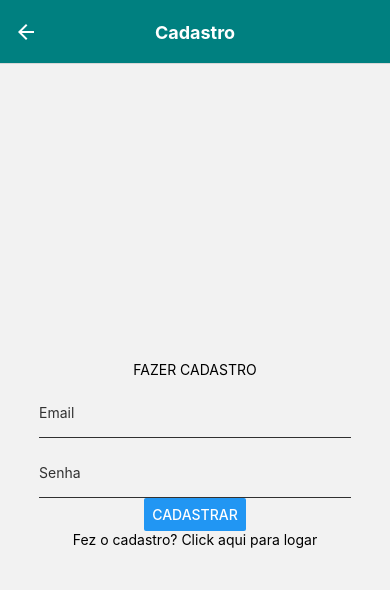
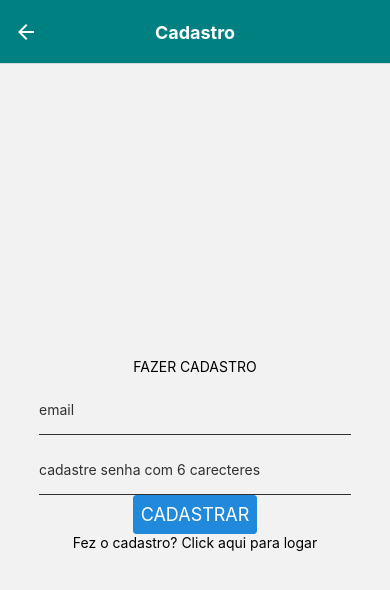
Before and after one commit to Robertobarross/firebase-login, a React Native app: screen /Cadastro in a window 390 px wide. Shown: the top 590 px of the page. Built offline with nearby package versions, Linux system fonts and the light colour scheme.

Commit message:
Update cadastro.js

```diff
--- a/src/pages/cadastro/cadastro.js
+++ b/src/pages/cadastro/cadastro.js
@@ -1,13 +1,9 @@
 import React, { useState } from "react";
-import {
-    View,
-    Text,
-    TextInput,
-    Button
-} from 'react-native';
+import { View, Text, TextInput } from 'react-native';
 import styles from "../cadastro/style";
 import { createUserWithEmailAndPassword } from 'firebase/auth';
 import { auth } from '../../components/firebase';
+import { Button } from "react-native-elements";
 
 export function Cadastro({ navigation }) {
     const [email, setEmail] = useState('');
@@ -26,23 +22,26 @@ export function Cadastro({ navigation }) {
 
     return (
         <View style={styles.container}>
-            <Text>FAZER CADASTRO</Text>
+            <Text style={styles.cadastroText}>FAZER CADASTRO</Text>
             <TextInput
-              placeholder="Email"
+              placeholder="email"
               placeholderTextColor="#313131"
               value={email}
               onChangeText={value => setEmail(value)}
               style={styles.input}
             />
             <TextInput
-              placeholder="Senha"
+              placeholder="cadastre senha com 6 carecteres"
               placeholderTextColor="#313131"
               value={password}
               onChangeText={value => setPassword(value)}
               style={styles.input}
+              maxLength={6}
+              secureTextEntry={true}
             />
 
             <Button
+              buttonStyle={styles.button}
               title="CADASTRAR"
               onPress={() => createUser()}
             />
```
